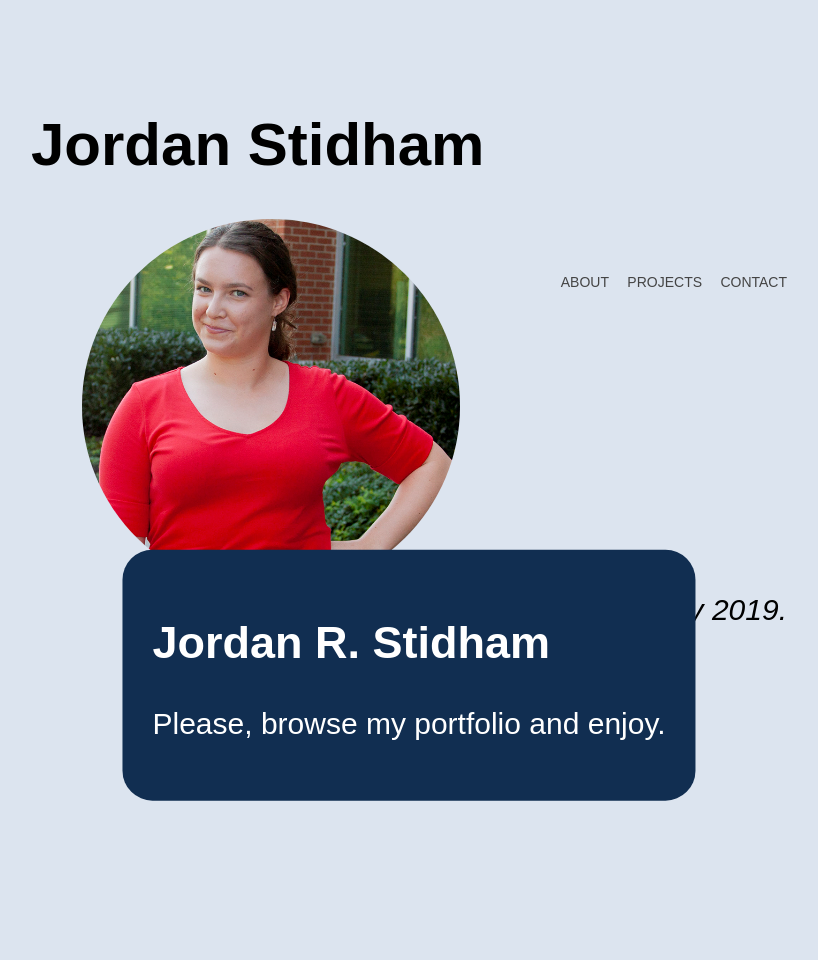
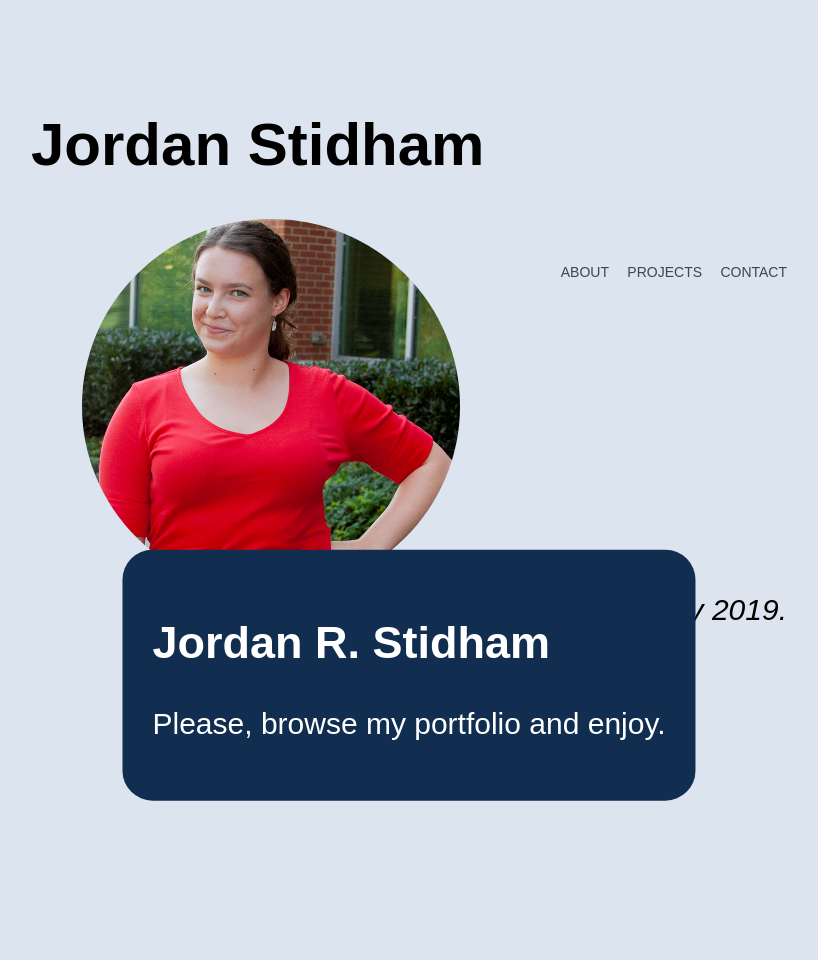
Before and after one commit to jordanstidham/PORTFOLIO, a Jekyll site: the page built from README.md, in a window 1280 px wide. Shown: the whole page, without its empty margins (231-1049 px from the left). Built offline with Jekyll 4.4.1, drawn with Linux system fonts in a browser that asks for light colours; our own code applies the rules of GitHub Pages for plain Markdown files.

Commit message:
Update main.css

```diff
--- a/css/main.css
+++ b/css/main.css
@@ -20,7 +20,6 @@ body {
 /*navbar style*/
 .nav {
     float: right;
-    padding: 10px 0px;
 }
 .main-menu ul {
     margin: 0;
```
